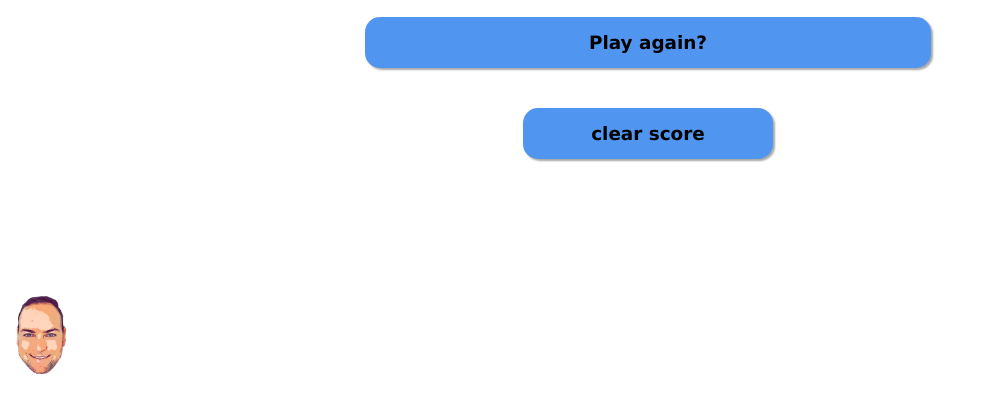
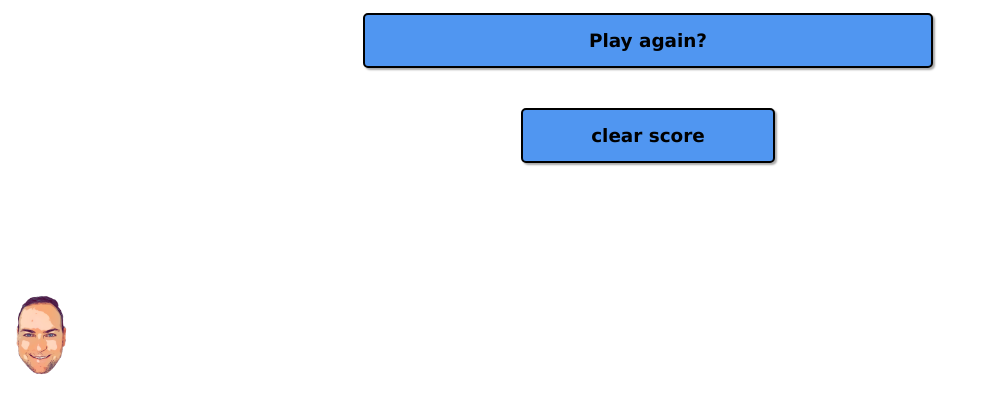
Before and after one commit to aaronqwerty/week-04-homework, a plain HTML site: page scores.html in a window 1280 px wide. Shown: the part 405-816 px from the top of the page, without its empty margins (0-983 px from the left). Drawn offline with Linux system fonts and the light colour scheme.

```diff
--- a/assets/css/style.css
+++ b/assets/css/style.css
@@ -8,8 +8,8 @@
   --white: white;
   --choice-btn:rgb(80, 150, 241);
   --choice-btn-hv:rgb(20, 110, 228);
-  --high-score-list-col-1:rgb(80, 150, 241);
-  --high-score-list-col-2: rgb(20, 110, 228);
+  --high-score-list-col-1:rgb(190, 190, 190);
+  --high-score-list-col-2: rgb(228, 228, 228);
 }
 
 body {
@@ -234,7 +234,7 @@
 #play-again-score-screen {
   background-color: var(--choice-btn);
   padding: 15px 20px;
-  border-radius: 15px;
+  border-radius: 5px;
   cursor: grab;
   text-decoration: none;
   color: #000;
@@ -243,13 +243,15 @@
   font-weight: 600;
   box-shadow: 2px 2px 2px darkgray;
   width: 100%;
+  border: 2px solid;
+  border-color: #000;
 }
 
 #reset-score {
   width: 40%;
   background-color: var(--choice-btn);
   padding: 15px 20px;
-  border-radius: 15px;
+  border-radius: 5px;
   cursor: grab;
   text-decoration: none;
   color: #000;
@@ -257,7 +259,8 @@
   font-size: 1.15rem;
   font-weight: 600;
   box-shadow: 2px 2px 2px darkgray;
-  border:none;
+  border: 2px solid;
+  border-color: #000;
 }
 
 .hide {
--- a/assets/script.js
+++ b/assets/script.js
@@ -272,6 +272,7 @@
     "initials": userInitials,
     "score": score
   };
+
   highestScore.push(scoreObject);
   localStorage.setItem("scoreSet", JSON.stringify(highestScore));
   window.location.href = "scores.html";
--- a/scores.html
+++ b/scores.html
@@ -22,8 +22,8 @@
 <ul id="high-scores-list">
 </ul>
 </section>
-  <a href="./index.html" id="play-again-score-screen">Play again?</a>
-  <a href="./index.html" id="reset-score" onclick="clearLocal()">clear score</a>
+  <a class="" href="./index.html" id="play-again-score-screen">Play again?</a>
+  <a class="" href="./index.html" id="reset-score" onclick="clearLocal()">clear score</a>
 </div>
 
 <!--AARON CORNER MODAL-->
```
Also changed, not shown: index.html (+1 -1 lines).
